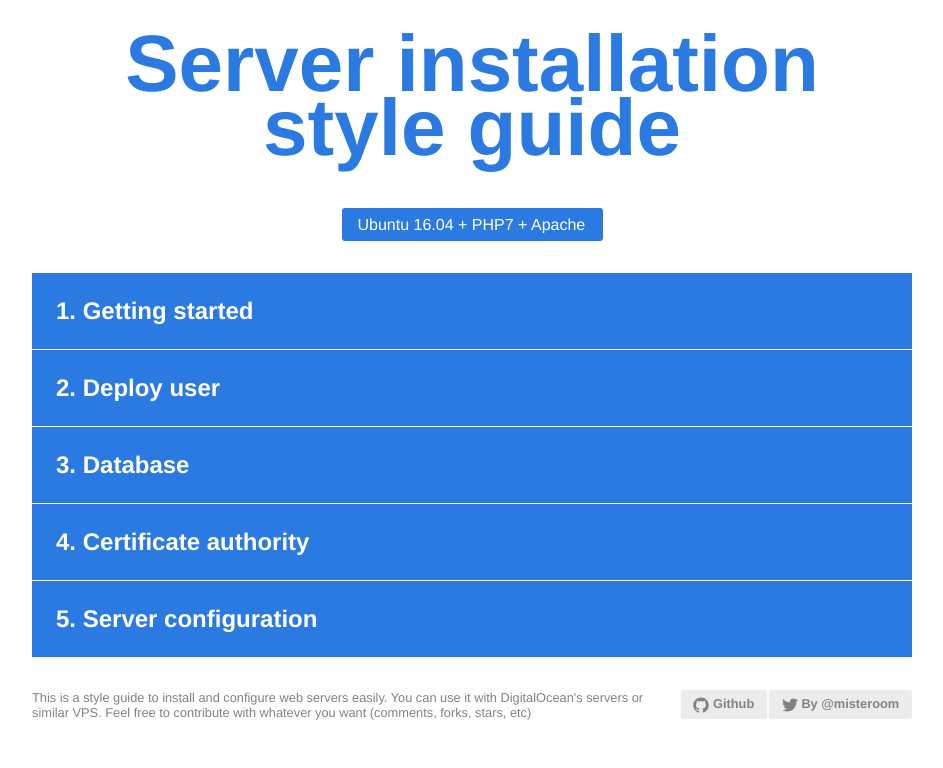
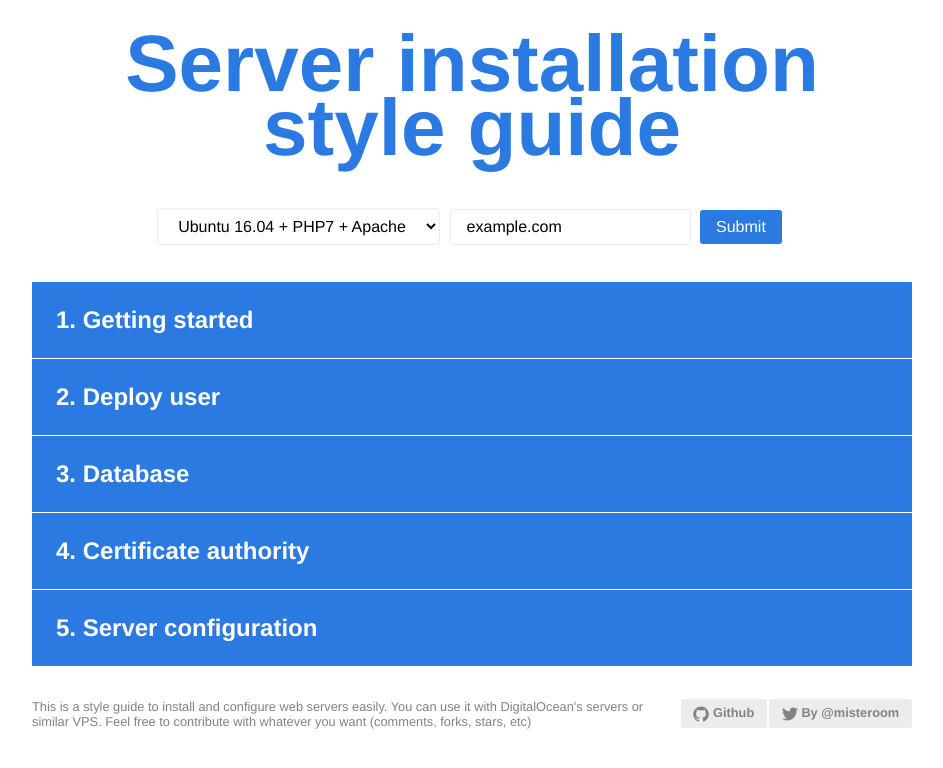
Before and after one commit to oscarotero/server-style-guide, a Jekyll site: the page built from index.html, in a window 1280 px wide. Shown: the top 768 px of the page, without its empty margins (168-1111 px from the left). Built offline with Jekyll 4.4.1, drawn with Linux system fonts in a browser that asks for light colours.

Commit message:
added options

```diff
--- a/css/styles.dist.css
+++ b/css/styles.dist.css
@@ -297,28 +297,58 @@ body {
 	margin-bottom: 2rem;
 }
 .page-filter {
-	margin-bottom: 2rem;
+	text-align: left;
+	max-width: 400px;
+	margin: 0 auto 2rem auto;
 }
-.page-filter select {
-	-moz-appearance: none;
-	-webkit-appearance: none;
-	appearance: none;
-	border: none;
-	background: #2a7ae2;
-	color: white;
+.page-filter select,
+.page-filter button,
+.page-filter input[type = 'text'] {
+	border: solid 1px rgb(236, 236, 236);
+	background: white;
 	padding: 0.5rem 1rem;
 	font-size: 1rem;
 	border-radius: 3px;
-	cursor: pointer;
-	transition: background 0.3s;
 	font-family: inherit;
+	margin: 0 5px 5px 0;
+	box-sizing: border-box;
 }
-.page-filter select:hover {
+.page-filter select:hover,
+.page-filter select:focus,
+.page-filter button:hover,
+.page-filter button:focus,
+.page-filter input[type = 'text']:hover,
+.page-filter input[type = 'text']:focus {
+	border-color: #828282;
+}
+.page-filter select:not(:valid),
+.page-filter button:not(:valid),
+.page-filter input[type = 'text']:not(:valid) {
+	box-shadow: none;
+	border-color: red;
+}
+.page-filter select,
+.page-filter input[type = 'text'] {
+	width: 100%;
+}
+.page-filter button {
+	background: #2a7ae2;
+	color: white;
+	transition: background-color 0.3s, color 0.3s;
+	border: none;
+}
+.page-filter button:hover {
 	background-color: rgb(34, 98, 181);
-	text-decoration: underline;
 }
-.page-filter select:focus {
-	text-decoration: none;
+@media (min-width: 650px) {
+	.page-filter {
+		text-align: center;
+		max-width: none;
+	}
+	.page-filter select,
+	.page-filter input[type = 'text'] {
+		width: auto;
+	}
 }
 .page-footer {
 	margin-bottom: 2rem;
@@ -391,9 +421,6 @@ body {
 }
 .for-nginx .is-apache {
 	display: none;
-}
-.page-filter {
-	text-align: center;
 }
 .step-content {
 	display: none;
--- a/index.html
+++ b/index.html
@@ -7,17 +7,19 @@ layout: default
     <h1>{{ site.title }}</h1>
   </header>
 
-  <div class="page-filter">
-    <select id="filter">
+  <form class="page-filter" id="options">
+    <select id="filter" name="filter" title="Installation type">
       {% for option in site.data.index.selector %}
       <option value="{{ option.value }}">{{ option.name }}</option>
       {% endfor %}
     </select>
-  </div>
+    <input type="text" id="domain" name="domain" value="example.com" pattern="[\w-]+\.[\w]+" title="Domain used in the examples">
+    <button type="submit">Submit</button>
+  </form>
 
   <main id="steps" class="page-content {{ site.data.index.selector[0].value }}">
     {% for id in site.data.index.sections %}
-    <section class="step">
+    <section class="step" id="step-{{ id }}">
       <header>
         <h2>{{ site.data[id].title }}</h2>
       </header>
```
Also changed, not shown: other parts of index.html (+51 -10 lines), css/page.css (+39 -15 lines), 1 other file.
